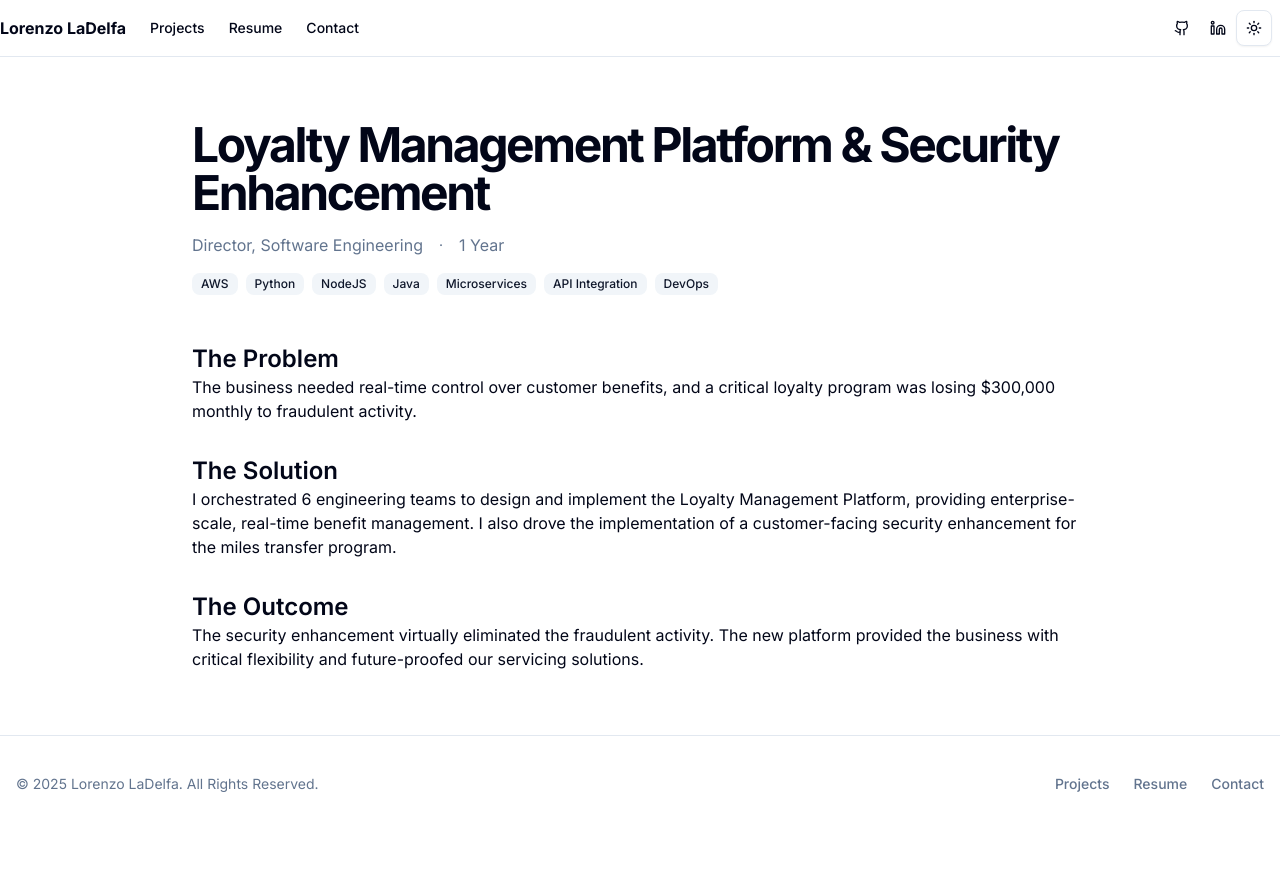
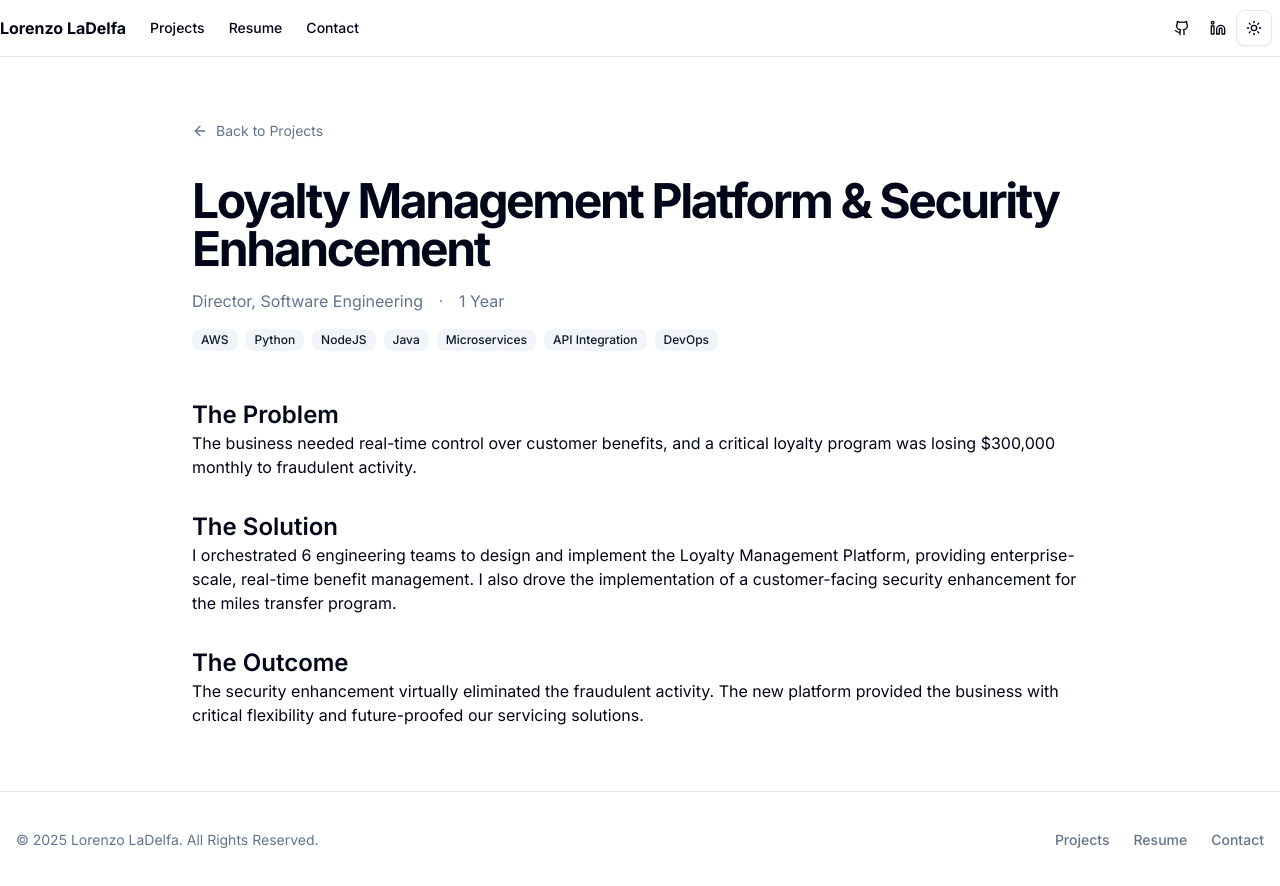
Before and after one commit to lladelfa/my-portfolio, a Next.js app: page /projects/loyalty-management-platform in a window 1280 px wide. Before the commit the page ends 832 px from the top, so only its background shows below. Built offline with nearby package versions, Linux system fonts and the light colour scheme.

Commit message:
feat: add navigation link to return to projects in case study page

```diff
--- a/src/app/projects/[slug]/page.tsx
+++ b/src/app/projects/[slug]/page.tsx
@@ -1,6 +1,8 @@
+import Link from "next/link";
 import { Badge } from "@/components/ui/badge";
 import { caseStudies } from "@/lib/data";
 import type { Metadata } from "next";
+import { ArrowLeft } from "lucide-react";
 import { notFound } from "next/navigation";
 
 export async function generateStaticParams() {
@@ -16,9 +18,9 @@
 };
 
 export async function generateMetadata({
-  params,
+  params: { slug },
 }: CaseStudyPageProps): Promise<Metadata> {
-  const study = caseStudies.find((s) => s.slug === params.slug);
+  const study = caseStudies.find((s) => s.slug === slug);
 
   if (!study) {
     return {
@@ -32,8 +34,8 @@
   };
 }
 
-export default function CaseStudyPage({ params }: CaseStudyPageProps) {
-  const study = caseStudies.find((s) => s.slug === params.slug);
+export default function CaseStudyPage({ params: { slug } }: CaseStudyPageProps) {
+  const study = caseStudies.find((s) => s.slug === slug);
 
   if (!study) {
     notFound();
@@ -42,6 +44,15 @@
   return (
     <main className="container mx-auto px-4 py-12 md:py-16">
       <div className="mx-auto max-w-4xl">
+        <div className="mb-8">
+          <Link
+            href="/projects"
+            className="inline-flex items-center gap-2 text-sm text-muted-foreground hover:text-foreground"
+          >
+            <ArrowLeft className="h-4 w-4" />
+            Back to Projects
+          </Link>
+        </div>
         <div className="space-y-4">
           <h1 className="text-3xl font-bold tracking-tighter sm:text-4xl md:text-5xl">
             {study.title}
```
